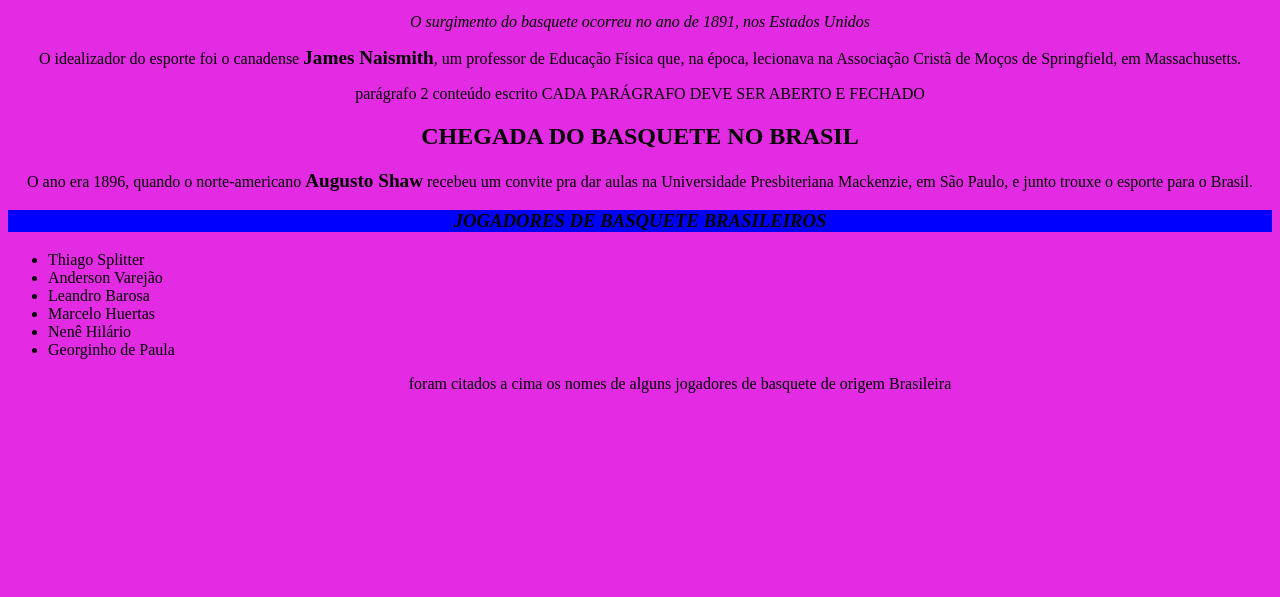
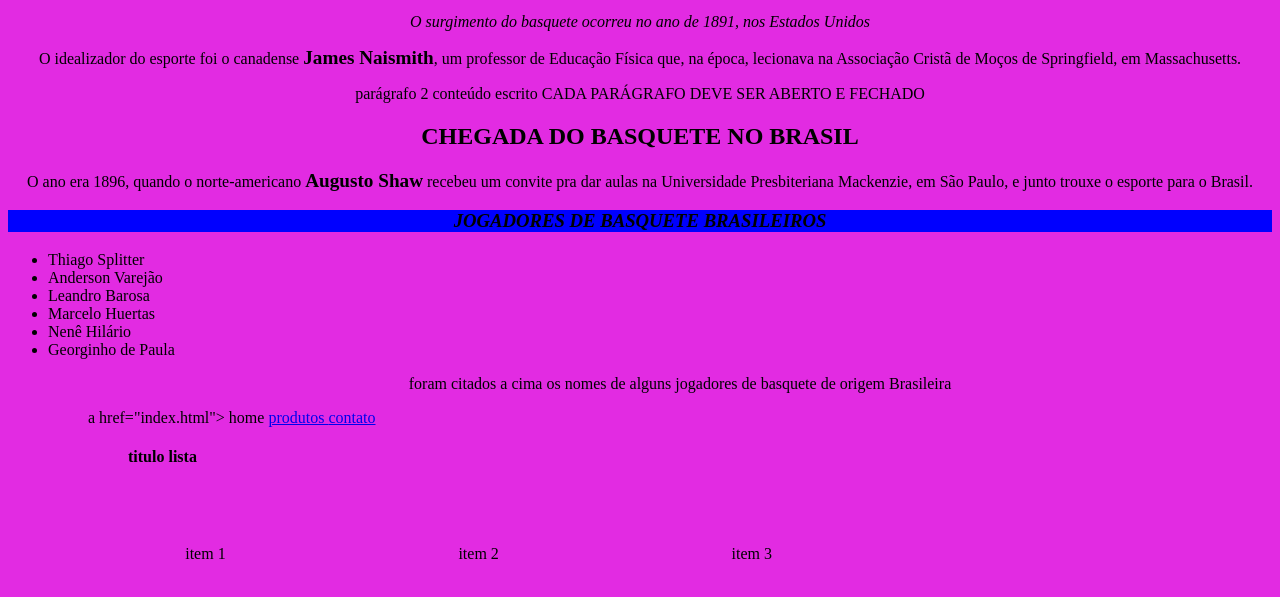
Before and after one commit to polyanaprado/annecelc, a plain HTML site: page anne.html in a window 1280 px wide. Shown: the part 125-722 px from the top of the page. Drawn offline with Linux system fonts and the light colour scheme.

Commit message:
Update anne.html

```diff
--- a/anne.html
+++ b/anne.html
@@ -32,7 +32,22 @@
     <li>Georginho de Paula</li>
     <ul>
         <p>foram citados a cima os nomes de alguns jogadores de basquete de origem Brasileira</p>
+        a href="index.html"> home </a>
+<a href="produtos.html"> produtos </a>
+        <a href="link que voces quiserem de algum site"> contato </a>
+        </nav>
+    </header>
+    </div>
+
+    <ul>
+    <h4> titulo lista</h4>
+    <li class="lista"> item 1</li>
+    <li class="lista"> item 2</li>
+    <li class="lista"> item 3</li>
+</ul>
+
 
 
 </body>
 </html>
+</html>
```
